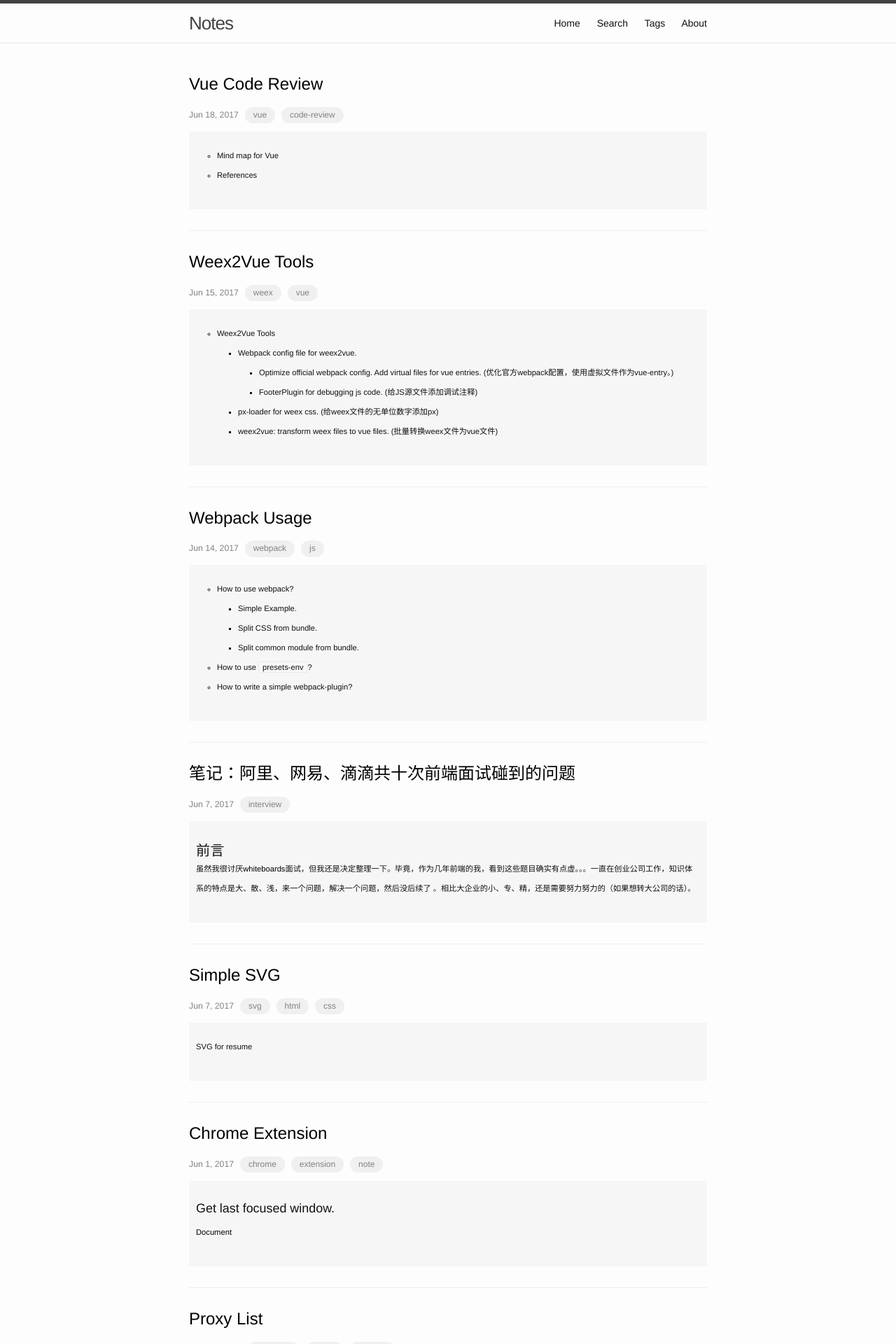
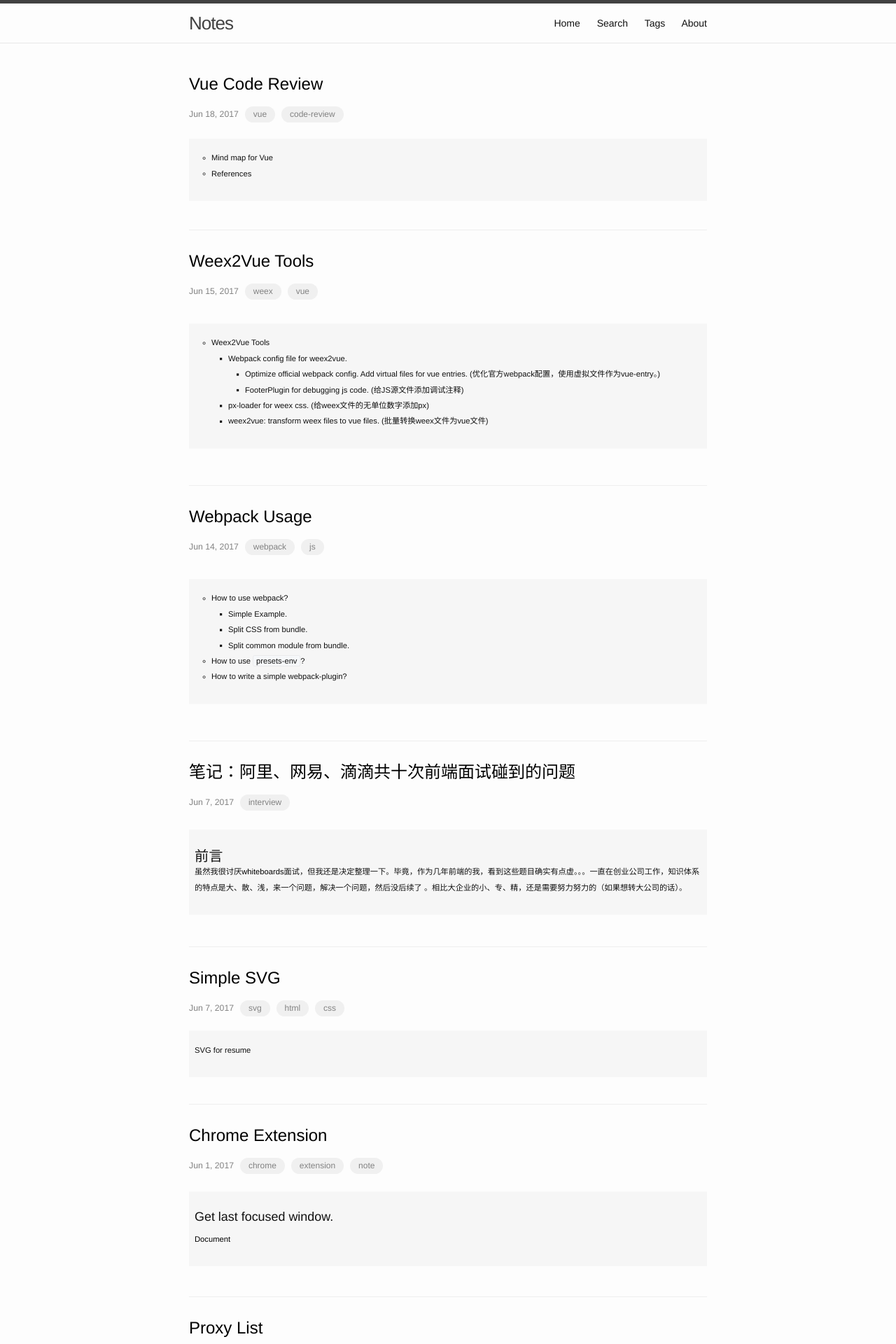
Before and after one commit to zhoukekestar/notes, a Jekyll site: the page built from index.html, in a window 1280 px wide. Shown: the top 1920 px of the page at 70% size. Built offline with Jekyll 4.4.1, drawn with Linux system fonts in a browser that asks for light colours; the list of posts is cut into pages by our own code; some of the changed text lies outside the part shown.

Commit message:
update notes style

```diff
--- a/css/main.scss
+++ b/css/main.scss
@@ -8,7 +8,7 @@
 $base-font-size:   14px;
 $base-font-weight: 400;
 $small-font-size:  $base-font-size * 0.875;
-$base-line-height: 2;
+$base-line-height: 1.5;
 
 $spacing-unit:     30px;
 
@@ -44,7 +44,6 @@
   margin: 0.5em 0;
   font-family: inherit;
   font-weight: 500;
-  line-height: 1.2;
   color: inherit;
 }
 
--- a/index.html
+++ b/index.html
@@ -4,14 +4,8 @@
 
 <div class="home">
   <style>
-    .post-list li {
-      maring-bottom: 40px;
-    }
     .post-list h2 {
       margin-bottom: 0;
-    }
-    .post-list li article {
-      font-size: 80%;
     }
     .post-list > li + li:before {
       position: relative;
@@ -24,12 +18,13 @@
       margin-top: 30px;
     }
     .post-list > li > article {
-      font-size: 80%;
-      max-height: 200px;
-      overflow: hidden;
       background: rgba(244, 244, 244, 0.67);
       padding: 20px 10px;
       margin-top: 10px;
+      transform: scale(0.8, 0.8);
+      transform-origin: left;
+      width: 125%;
+      box-sizing: border-box;
     }
   </style>
 
```
